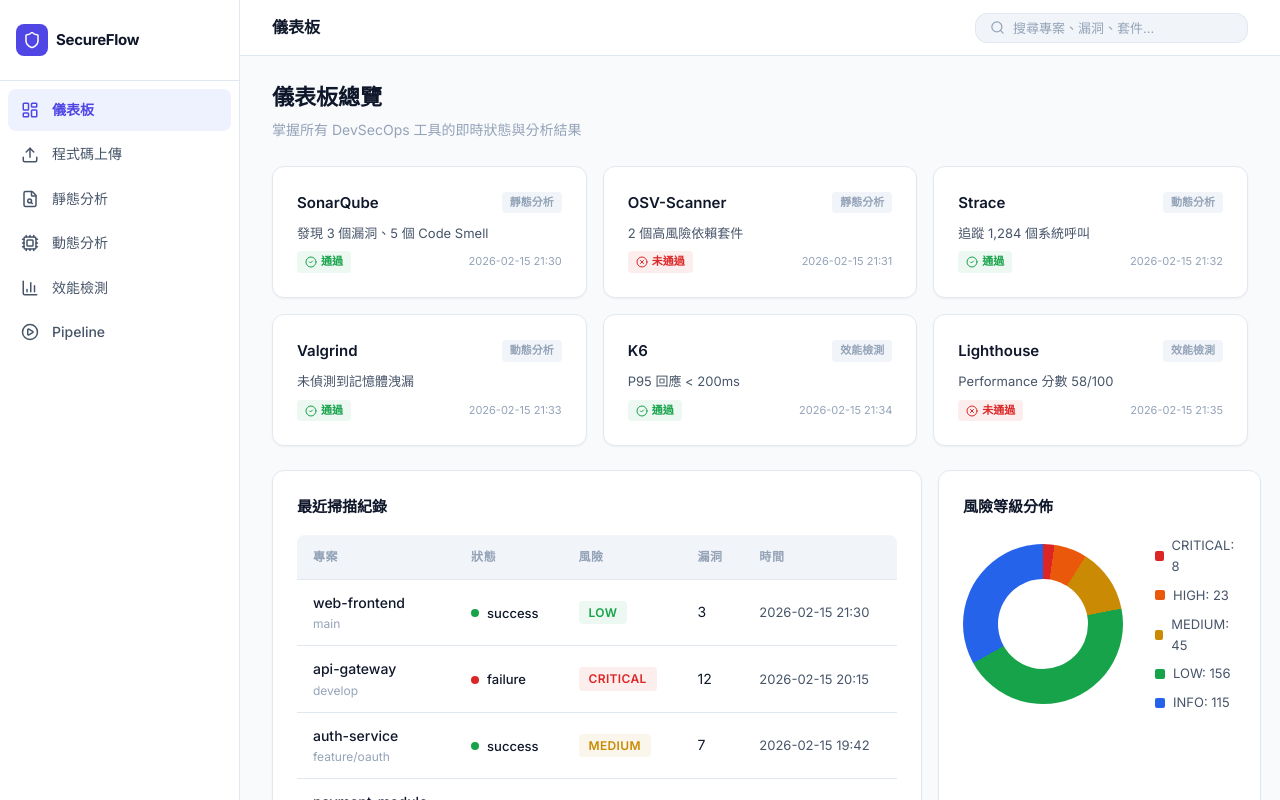
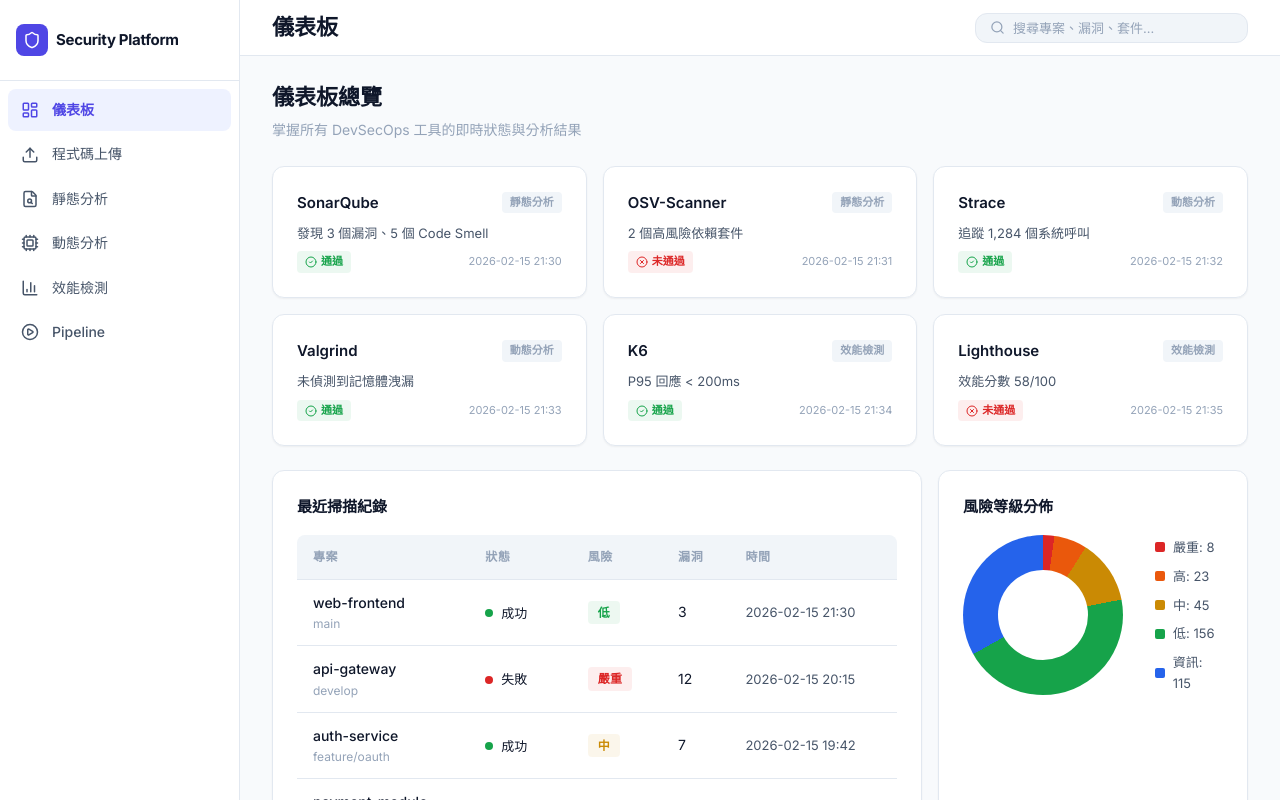
Before and after one commit to lllinnn1201/security-platform, a Next.js app in the folder frontend/: page / in a window 1280 px wide. Shown: the top 800 px of the page. Built offline with nearby package versions, Linux system fonts and the light colour scheme.

Commit message:
更新前端：統一繁體中文內容、調整字體大小與清理圖示

```diff
--- a/frontend/app/globals.css
+++ b/frontend/app/globals.css
@@ -395,10 +395,10 @@
 
 /* 頂部列標題 */
 .topbar-title {
-  font-size: 16px;
-  /* 字級 */
-  font-weight: 600;
-  /* 半粗 */
+  font-size: 22px;
+  /* 字級（與頁面主標題統一） */
+  font-weight: 700;
+  /* 粗體（與頁面主標題統一） */
   color: var(--text-primary);
 }
 
--- a/frontend/app/layout.tsx
+++ b/frontend/app/layout.tsx
@@ -5,7 +5,7 @@
 
 // SEO 元資料設定
 export const metadata: Metadata = {
-  title: 'SecureFlow — 源碼安全分析平台',          // 網頁標題
+  title: 'Security Platform — 源碼安全分析平台',          // 網頁標題
   description: '整合 SAST、SBOM、漏洞掃描的 DevSecOps 源碼安全分析儀表板', // 描述
 };
 
--- a/frontend/app/page.tsx
+++ b/frontend/app/page.tsx
@@ -29,6 +29,24 @@
   'failed': '未通過',
   'running': '執行中',
   'pending': '等待中',
+};
+
+// 掃描狀態對應中文標籤
+const scanStatusLabelMap: Record<string, string> = {
+  'success': '成功',
+  'failure': '失敗',
+  'running': '執行中',
+  'pending': '等待中',
+  'cancelled': '已取消',
+};
+
+// 風險等級對應中文標籤
+const riskLabelMap: Record<string, string> = {
+  'critical': '嚴重',
+  'high': '高',
+  'medium': '中',
+  'low': '低',
+  'info': '資訊',
 };
 
 // Dashboard 頁面元件
@@ -111,11 +129,11 @@
                     </td>
                     {/* 狀態指示燈 */}
                     <td>
-                      <span className={`status-dot ${scan.status}`}>{scan.status}</span>
+                      <span className={`status-dot ${scan.status}`}>{scanStatusLabelMap[scan.status] || scan.status}</span>
                     </td>
                     {/* 風險等級標籤 */}
                     <td>
-                      <span className={`risk-badge ${scan.riskLevel}`}>{scan.riskLevel}</span>
+                      <span className={`risk-badge ${scan.riskLevel}`}>{riskLabelMap[scan.riskLevel] || scan.riskLevel}</span>
                     </td>
                     {/* 漏洞數量 */}
                     <td>{scan.vulnerabilities}</td>
@@ -148,7 +166,7 @@
                   {/* 色塊 */}
                   <span className="pie-legend-color" style={{ background: item.color }} />
                   {/* 等級 + 數量 */}
-                  <span>{item.level.toUpperCase()}: {item.count}</span>
+                  <span>{riskLabelMap[item.level] || item.level}: {item.count}</span>
                 </div>
               ))}
             </div>
--- a/frontend/app/upload/page.tsx
+++ b/frontend/app/upload/page.tsx
@@ -129,7 +129,7 @@
 
                     {/* Git Repo URL 輸入 */}
                     <div className="glass-card">
-                        <div className="section-title">Git Repository</div>
+                        <div className="section-title">Git 儲存庫</div>
                         <input
                             type="text"
                             className="input-field"
--- a/frontend/components/Sidebar.tsx
+++ b/frontend/components/Sidebar.tsx
@@ -43,7 +43,7 @@
                     {/* 盾牌圖示 */}
                     <Shield size={18} />
                 </div>
-                <h1>SecureFlow</h1>
+                <h1>Security Platform</h1>
             </div>
 
             {/* 導覽選單 */}
--- a/frontend/data/mockData.ts
+++ b/frontend/data/mockData.ts
@@ -1,4 +1,4 @@
-// ===== SecureFlow DevSecOps 平台 — Mock 資料 =====
+// ===== Security Platform DevSecOps 平台 — Mock 資料 =====
 // 集中管理所有頁面的展示用假資料，結構對齊未來 API 格式
 // 工具整合：SonarQube / OSV-Scanner / Strace / Valgrind / K6 / Lighthouse
 
@@ -26,7 +26,7 @@
     { tool: 'Strace', category: '動態分析', status: 'passed', summary: '追蹤 1,284 個系統呼叫', lastRun: '2026-02-15 21:32' },
     { tool: 'Valgrind', category: '動態分析', status: 'passed', summary: '未偵測到記憶體洩漏', lastRun: '2026-02-15 21:33' },
     { tool: 'K6', category: '效能檢測', status: 'passed', summary: 'P95 回應 < 200ms', lastRun: '2026-02-15 21:34' },
-    { tool: 'Lighthouse', category: '效能檢測', status: 'failed', summary: 'Performance 分數 58/100', lastRun: '2026-02-15 21:35' },
+    { tool: 'Lighthouse', category: '效能檢測', status: 'failed', summary: '效能分數 58/100', lastRun: '2026-02-15 21:35' },
 ];
 
 // ---------- 最近掃描紀錄 ----------
@@ -193,12 +193,12 @@
 
 // Valgrind 記憶體分析 mock
 export const valgrindErrors: ValgrindError[] = [
-    { id: 'VG-001', type: 'Definitely Lost', severity: 'critical', bytes: 1024, location: 'allocateBuffer()', file: 'src/utils/buffer.c', line: 42, stackTrace: 'main → processRequest → allocateBuffer' },
-    { id: 'VG-002', type: 'Invalid Read', severity: 'high', bytes: 4, location: 'parseHeader()', file: 'src/parser/http.c', line: 78, stackTrace: 'main → handleConnection → parseHeader' },
-    { id: 'VG-003', type: 'Use After Free', severity: 'critical', bytes: 8, location: 'freeSession()', file: 'src/session/manager.c', line: 156, stackTrace: 'main → cleanupSessions → freeSession' },
-    { id: 'VG-004', type: 'Possibly Lost', severity: 'medium', bytes: 256, location: 'createWorkerThread()', file: 'src/thread/pool.c', line: 34, stackTrace: 'main → initThreadPool → createWorkerThread' },
-    { id: 'VG-005', type: 'Uninitialized Value', severity: 'medium', bytes: 0, location: 'computeChecksum()', file: 'src/crypto/hash.c', line: 91, stackTrace: 'main → verifyPayload → computeChecksum' },
-    { id: 'VG-006', type: 'Still Reachable', severity: 'low', bytes: 512, location: 'initLogger()', file: 'src/utils/logger.c', line: 12, stackTrace: 'main → initLogger' },
+    { id: 'VG-001', type: '確定遺失', severity: 'critical', bytes: 1024, location: 'allocateBuffer()', file: 'src/utils/buffer.c', line: 42, stackTrace: 'main → processRequest → allocateBuffer' },
+    { id: 'VG-002', type: '無效讀取', severity: 'high', bytes: 4, location: 'parseHeader()', file: 'src/parser/http.c', line: 78, stackTrace: 'main → handleConnection → parseHeader' },
+    { id: 'VG-003', type: '釋放後使用', severity: 'critical', bytes: 8, location: 'freeSession()', file: 'src/session/manager.c', line: 156, stackTrace: 'main → cleanupSessions → freeSession' },
+    { id: 'VG-004', type: '可能遺失', severity: 'medium', bytes: 256, location: 'createWorkerThread()', file: 'src/thread/pool.c', line: 34, stackTrace: 'main → initThreadPool → createWorkerThread' },
+    { id: 'VG-005', type: '未初始化值', severity: 'medium', bytes: 0, location: 'computeChecksum()', file: 'src/crypto/hash.c', line: 91, stackTrace: 'main → verifyPayload → computeChecksum' },
+    { id: 'VG-006', type: '仍可存取', severity: 'low', bytes: 512, location: 'initLogger()', file: 'src/utils/logger.c', line: 12, stackTrace: 'main → initLogger' },
 ];
 
 // Valgrind 統計摘要
@@ -273,9 +273,9 @@
 
 // Lighthouse 4 大分數 mock
 export const lighthouseScores: LighthouseScore[] = [
-    { category: 'Performance', score: 58, color: '#ea580c' },
-    { category: 'Accessibility', score: 91, color: '#16a34a' },
-    { category: 'Best Practices', score: 83, color: '#ca8a04' },
+    { category: '效能', score: 58, color: '#ea580c' },
+    { category: '無障礙', score: 91, color: '#16a34a' },
+    { category: '最佳實踐', score: 83, color: '#ca8a04' },
     { category: 'SEO', score: 95, color: '#16a34a' },
 ];
 
@@ -291,12 +291,12 @@
 
 // Lighthouse 建議 mock
 export const lighthouseAudits: LighthouseAudit[] = [
-    { id: 'LH-001', title: 'Reduce unused JavaScript', category: 'Performance', impact: 'high', description: '移除未使用的 JavaScript 以減少網路傳輸', savings: '節省 1.2s' },
-    { id: 'LH-002', title: 'Serve images in next-gen formats', category: 'Performance', impact: 'high', description: '使用 WebP / AVIF 格式取代 PNG/JPEG', savings: '節省 850ms' },
-    { id: 'LH-003', title: 'Eliminate render-blocking resources', category: 'Performance', impact: 'medium', description: '延遲載入非關鍵 CSS/JS 資源', savings: '節省 620ms' },
-    { id: 'LH-004', title: 'Image elements have [alt] attributes', category: 'Accessibility', impact: 'medium', description: '3 個 img 元素缺少 alt 屬性', savings: '—' },
-    { id: 'LH-005', title: 'Document has a meta description', category: 'SEO', impact: 'low', description: '頁面已有 meta description', savings: '—' },
-    { id: 'LH-006', title: 'Properly size images', category: 'Performance', impact: 'medium', description: '圖片尺寸應與顯示大小相符', savings: '節省 340ms' },
+    { id: 'LH-001', title: '移除未使用的 JavaScript', category: '效能', impact: 'high', description: '移除未使用的 JavaScript 以減少網路傳輸', savings: '節省 1.2s' },
+    { id: 'LH-002', title: '使用新一代圖片格式', category: '效能', impact: 'high', description: '使用 WebP / AVIF 格式取代 PNG/JPEG', savings: '節省 850ms' },
+    { id: 'LH-003', title: '消除阻擋渲染的資源', category: '效能', impact: 'medium', description: '延遲載入非關鍵 CSS/JS 資源', savings: '節省 620ms' },
+    { id: 'LH-004', title: '圖片元素缺少 alt 屬性', category: '無障礙', impact: 'medium', description: '3 個 img 元素缺少 alt 屬性', savings: '—' },
+    { id: 'LH-005', title: '文件具備 meta 描述', category: 'SEO', impact: 'low', description: '頁面已有 meta description', savings: '—' },
+    { id: 'LH-006', title: '正確設定圖片尺寸', category: '效能', impact: 'medium', description: '圖片尺寸應與顯示大小相符', savings: '節省 340ms' },
 ];
 
 // ---------- Pipeline 資料（整合全部工具階段） ----------
@@ -340,9 +340,9 @@
         date: '2026-02-15 21:30',
         qualityGate: 'passed',
         gateConditions: [
-            { rule: 'Critical 漏洞數 = 0', actual: '0', threshold: '0', passed: true },
-            { rule: 'High 漏洞數 ≤ 3', actual: '2', threshold: '3', passed: true },
-            { rule: 'Lighthouse Performance ≥ 60', actual: '72', threshold: '60', passed: true },
+            { rule: '嚴重漏洞數 = 0', actual: '0', threshold: '0', passed: true },
+            { rule: '高風險漏洞數 ≤ 3', actual: '2', threshold: '3', passed: true },
+            { rule: 'Lighthouse 效能分數 ≥ 60', actual: '72', threshold: '60', passed: true },
             { rule: '記憶體洩漏 = 0', actual: '0', threshold: '0', passed: true },
             { rule: 'K6 錯誤率 < 1%', actual: '0.12%', threshold: '1%', passed: true },
         ],
@@ -366,9 +366,9 @@
         date: '2026-02-15 20:15',
         qualityGate: 'failed',
         gateConditions: [
-            { rule: 'Critical 漏洞數 = 0', actual: '3', threshold: '0', passed: false },
-            { rule: 'High 漏洞數 ≤ 3', actual: '5', threshold: '3', passed: false },
-            { rule: 'Lighthouse Performance ≥ 60', actual: '58', threshold: '60', passed: false },
+            { rule: '嚴重漏洞數 = 0', actual: '3', threshold: '0', passed: false },
+            { rule: '高風險漏洞數 ≤ 3', actual: '5', threshold: '3', passed: false },
+            { rule: 'Lighthouse 效能分數 ≥ 60', actual: '58', threshold: '60', passed: false },
             { rule: '記憶體洩漏 = 0', actual: '2', threshold: '0', passed: false },
             { rule: 'K6 錯誤率 < 1%', actual: '0.5%', threshold: '1%', passed: true },
         ],
@@ -392,9 +392,9 @@
         date: '2026-02-15 19:42',
         qualityGate: 'passed',
         gateConditions: [
-            { rule: 'Critical 漏洞數 = 0', actual: '0', threshold: '0', passed: true },
-            { rule: 'High 漏洞數 ≤ 3', actual: '1', threshold: '3', passed: true },
-            { rule: 'Lighthouse Performance ≥ 60', actual: '85', threshold: '60', passed: true },
+            { rule: '嚴重漏洞數 = 0', actual: '0', threshold: '0', passed: true },
+            { rule: '高風險漏洞數 ≤ 3', actual: '1', threshold: '3', passed: true },
+            { rule: 'Lighthouse 效能分數 ≥ 60', actual: '85', threshold: '60', passed: true },
             { rule: '記憶體洩漏 = 0', actual: '0', threshold: '0', passed: true },
             { rule: 'K6 錯誤率 < 1%', actual: '0.05%', threshold: '1%', passed: true },
         ],
```
Also changed, not shown: frontend/app/dynamic-analysis/page.tsx (+21 -4 lines), frontend/app/performance/page.tsx (+16 -2 lines), frontend/app/pipeline/page.tsx (+10 -1 lines), frontend/app/static-analysis/page.tsx (+16 -7 lines).
